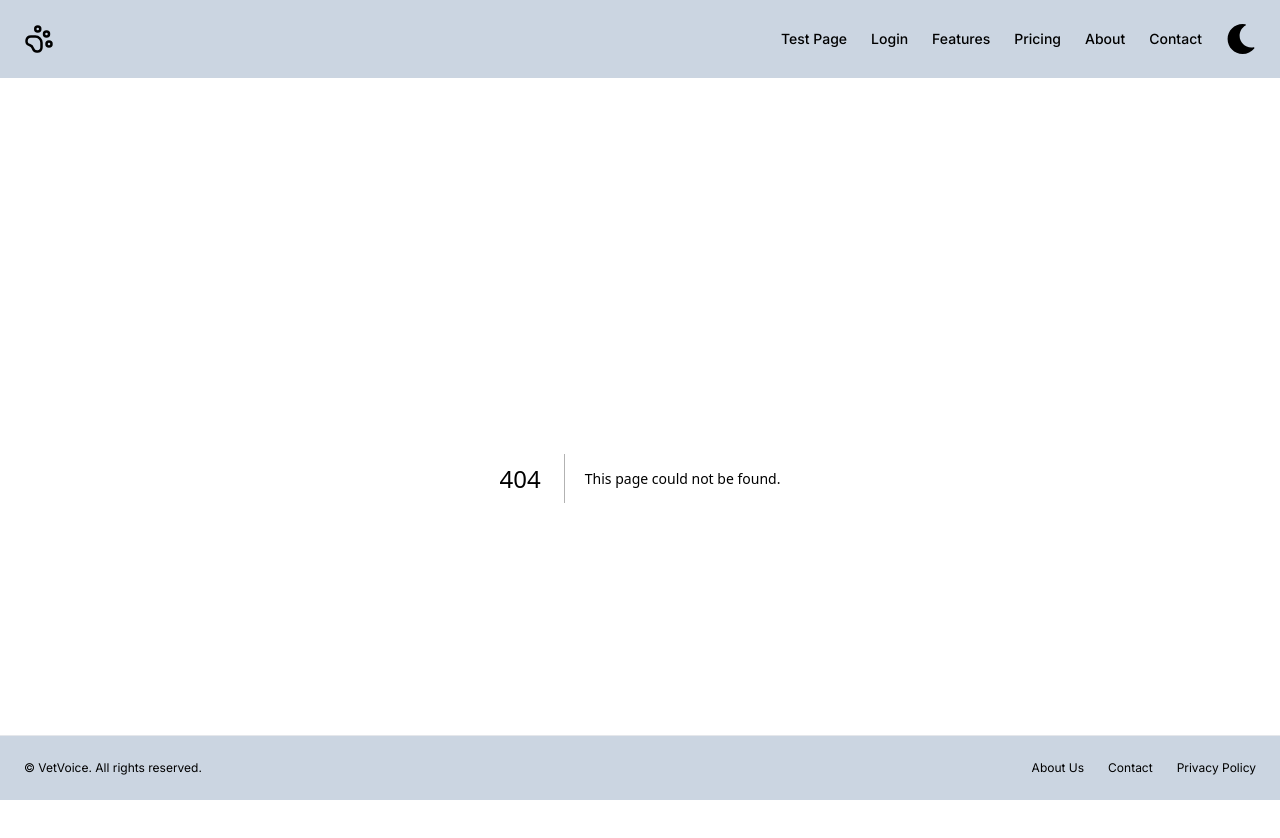
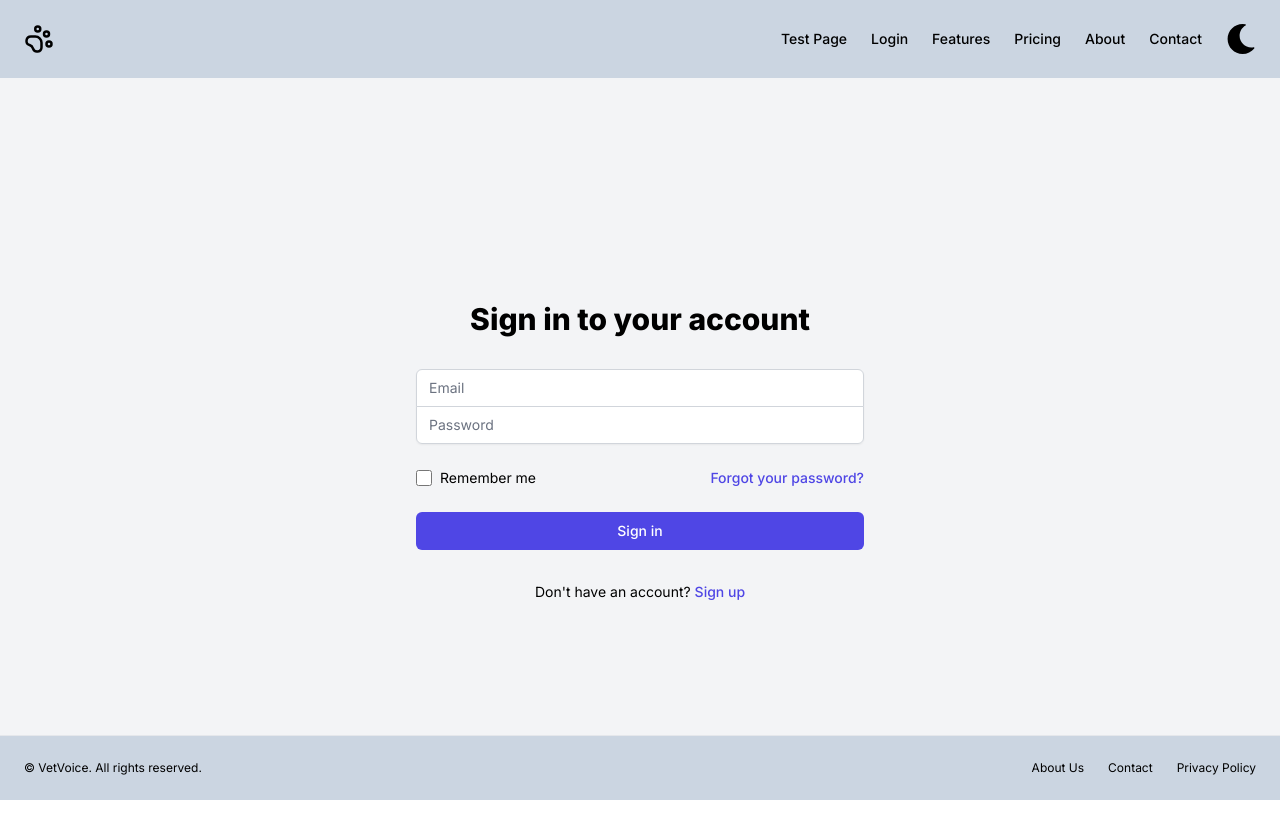
Before and after one commit to aaronkarius/capstone, a Next.js app: page /login in a window 1280 px wide. Before the commit this address had no page. Shown: the top 838 px of the page. After the commit the page ends 800 px from the top, so only its background shows below. Built offline with nearby package versions, Linux system fonts and the light colour scheme.

Commit message:
renaming stuff for convention, adding login page

```diff
--- a/app/components/Navigation/Footer.jsx
+++ b/app/components/Navigation/Footer.jsx
@@ -1,3 +1,4 @@
+"use client";
 import Link from "next/link";
 
 const Footer = () => {
--- a/app/components/Navigation/Navbar.jsx
+++ b/app/components/Navigation/Navbar.jsx
@@ -12,10 +12,10 @@ const NavBar = () => {
                 </Link>
             </div>
             <div className="flex items-center gap-4 ml-auto sm:gap-6">
-                <Link className="navbar-text" href="/TestPage">
+                <Link className="navbar-text" href="/test-page">
                     Test Page
                 </Link>
-                <Link className="navbar-text" href="#">
+                <Link className="navbar-text" href="/login">
                     Login
                 </Link>
                 <Link className="navbar-text" href="#">
--- a/app/globals.css
+++ b/app/globals.css
@@ -22,6 +22,15 @@
     .intro-header-smaller-text {
         @apply inline-block px-3 py-1 text-sm bg-gray-100 rounded-lg dark:bg-gray-800;
     }
+
+    .input {
+        /* have to add rounded manually after this */
+        @apply relative block w-full px-3 py-2 text-gray-900 placeholder-gray-500 border border-gray-300 rounded-none appearance-none dark:text-gray-200 dark:placeholder-gray-400 focus:outline-none focus:ring-indigo-500 focus:border-indigo-500 focus:z-10 sm:text-sm;
+    }
+
+    .purple-text {
+        @apply font-medium text-indigo-600 hover:text-indigo-500 dark:text-indigo-500 dark:hover:text-indigo-400;
+    }
 }
 
 @layer components {
--- a/app/layout.jsx
+++ b/app/layout.jsx
@@ -13,8 +13,8 @@ export const metadata = {
 
 const RootLayout = ({ children }) => {
     return (
-        <html lang="en" suppressHydrationWarning>
-            <body className={inter.className}>
+        <html lang="en" suppressHydrationWarning className="h-full">
+            <body className={`${inter.className} h-full flex flex-col`}>
                 <Providers>
                     <Navbar />
                     {children}
--- /dev/null
+++ b/app/login/page.jsx
@@ -0,0 +1,78 @@
+import Link from "next/link";
+
+const Login = () => {
+    return (
+        <main className="flex flex-col items-center justify-center h-full px-4 py-8 bg-gray-100 grow dark:bg-gray-800 sm:px-6 lg:px-8">
+            <div className="w-full max-w-md space-y-8">
+                <div>
+                    <h2 className="mt-6 text-3xl font-extrabold text-center">
+                        Sign in to your account
+                    </h2>
+                </div>
+                <form className="mt-8 space-y-6">
+                    <div className="-space-y-px rounded-md shadow-sm">
+                        <div>
+                            <input
+                                className="input rounded-t-md"
+                                id="email"
+                                name="email"
+                                placeholder="Email"
+                                required
+                                type="email"
+                            />
+                        </div>
+                        <div>
+                            <input
+                                className="input rounded-b-md"
+                                id="password"
+                                name="password"
+                                placeholder="Password"
+                                required
+                                type="password"
+                            />
+                        </div>
+                    </div>
+                    <div className="flex items-center justify-between">
+                        <div className="flex items-center">
+                            <input
+                                className="w-4 h-4 text-indigo-600 border-gray-300 rounded focus:ring-indigo-500"
+                                id="remember-me"
+                                name="remember-me"
+                                type="checkbox"
+                            />
+                            <div
+                                className="block ml-2 text-sm"
+                                htmlFor="remember-me"
+                            >
+                                Remember me
+                            </div>
+                        </div>
+                        <div className="text-sm">
+                            <Link className="purple-text" href="#">
+                                Forgot your password?
+                            </Link>
+                        </div>
+                    </div>
+                    <div>
+                        <button
+                            className="relative flex justify-center w-full px-4 py-2 text-sm font-medium text-white bg-indigo-600 border border-transparent rounded-md dark:bg-indigo-500 dark:hover:bg-indigo-600 group hover:bg-indigo-700 focus:outline-none focus:ring-2 focus:ring-offset-2 focus:ring-indigo-500"
+                            type="submit"
+                        >
+                            Sign in
+                        </button>
+                    </div>
+                </form>
+                <div className="text-sm text-center">
+                    <div>
+                        Don&apos;t have an account?{" "}
+                        <Link className="purple-text" href="#">
+                            Sign up
+                        </Link>
+                    </div>
+                </div>
+            </div>
+        </main>
+    );
+};
+
+export default Login;
--- a/package.json
+++ b/package.json
@@ -9,6 +9,7 @@
         "lint": "next lint"
     },
     "dependencies": {
+        "firebase": "^10.7.1",
         "next": "14.0.2",
         "next-themes": "^0.2.1",
         "react": "^18",
```
Also changed, not shown: app/test-page/page.jsx (renamed from app/TestPage/page.jsx), 1 other file (tests, documents, lock files or other folders).
